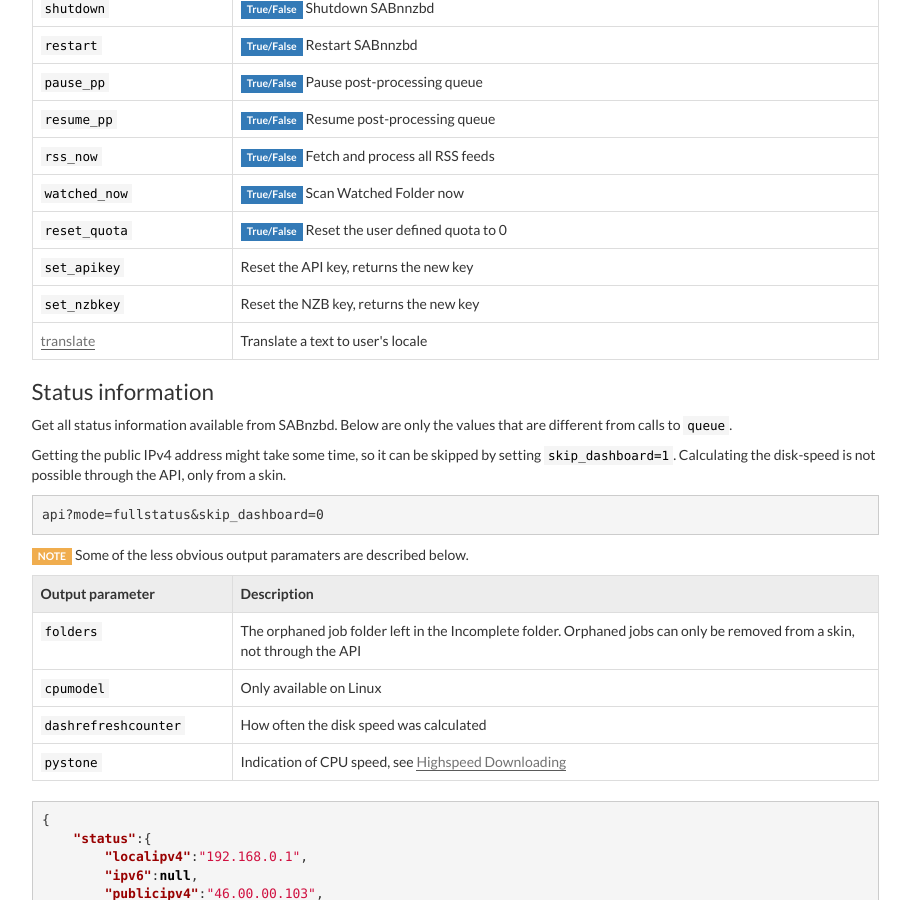
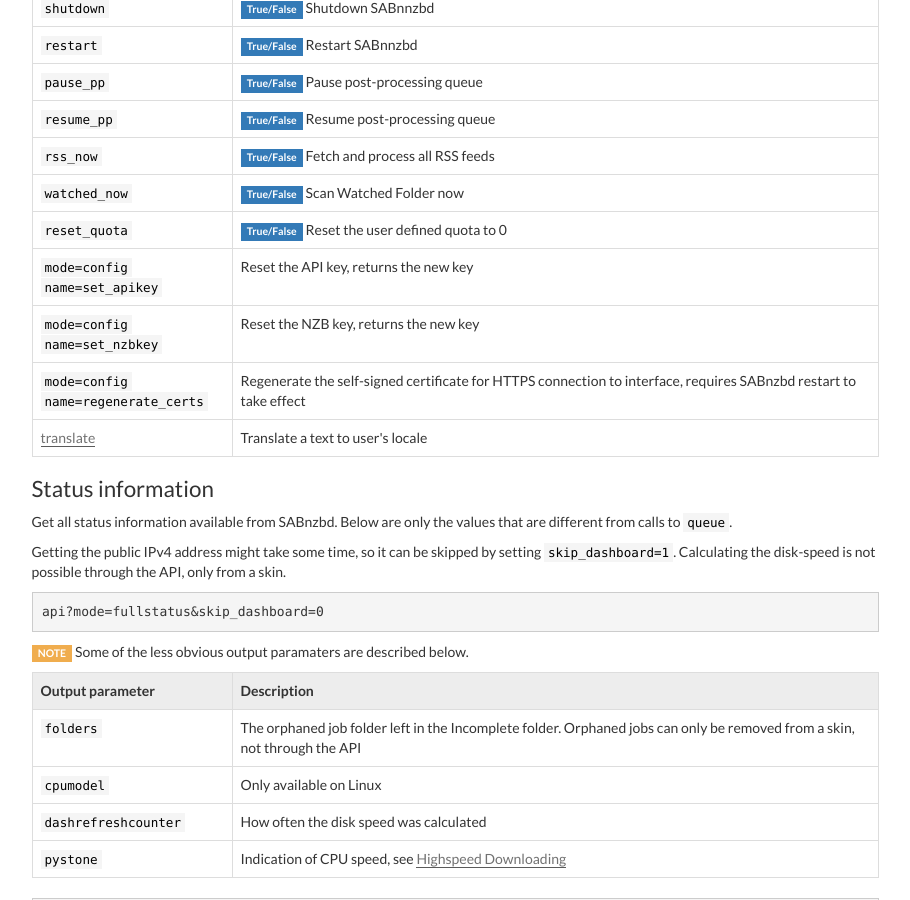
Before and after one commit to sabnzbd/sabnzbd.github.io, a Jekyll site: the page built from wiki/advanced/api.html, in a window 1280 px wide and 900 px high, scrolled down 11697 px. Shown: the whole window, without its empty margins (331-1241 px from the left). Built offline with Jekyll 4.4.1, drawn with Linux system fonts in a browser that asks for light colours.

Commit message:
Add generate_certs to API page

```diff
--- a/wiki/advanced/api.html
+++ b/wiki/advanced/api.html
@@ -970,12 +970,16 @@
             <td><span class="label label-primary">True/False</span> Reset the user defined quota to 0</td>
         </tr>
         <tr>
-            <td><code>set_apikey</code></td>
+            <td><code>mode=config</code> <code>name=set_apikey</code></td>
             <td>Reset the API key, returns the new key</td>
         </tr>
         <tr>
-            <td><code>set_nzbkey</code></td>
+            <td><code>mode=config</code> <code>name=set_nzbkey</code></td>
             <td>Reset the NZB key, returns the new key</td>
+        </tr>
+        <tr>
+            <td><code>mode=config</code> <code>name=regenerate_certs</code></td>
+            <td>Regenerate the self-signed certificate for HTTPS connection to interface, requires SABnzbd restart to take effect</td>
         </tr>
         <tr>
             <td><a href="#translate">translate</a></td>
```
